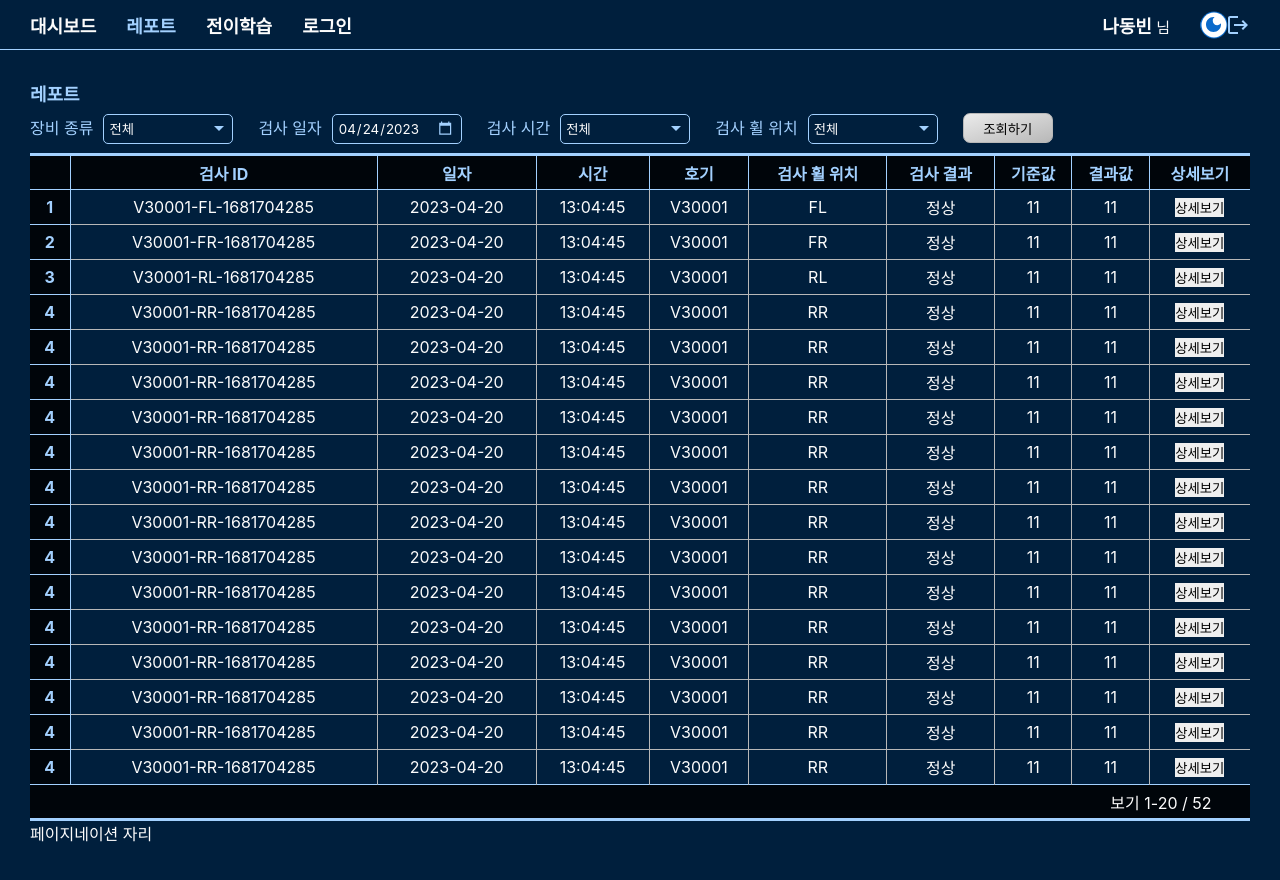
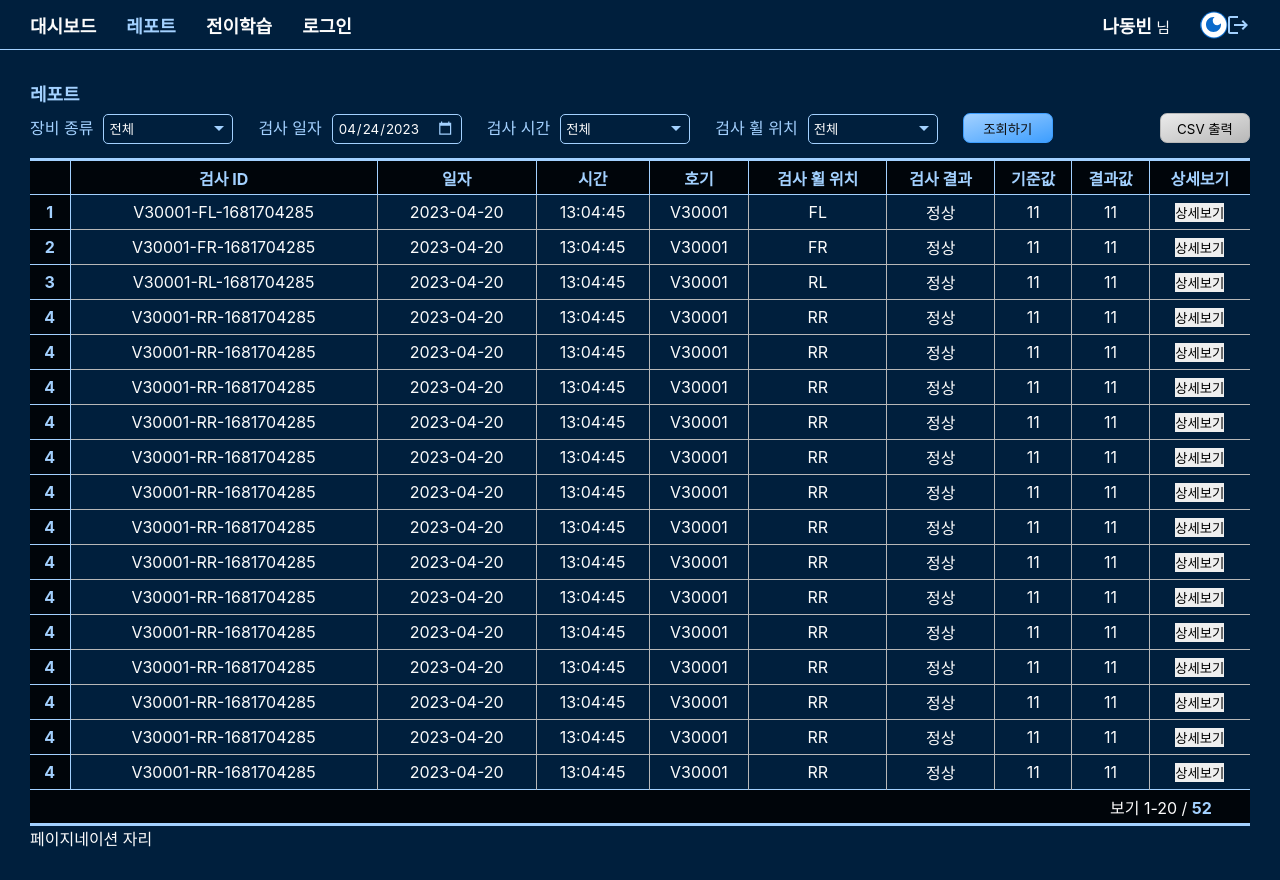
Before and after one commit to shpark0913/PJT_SEMAI, a React (Create React App) app in the folder frontend/: page /report in a window 1280 px wide. Built offline with nearby package versions, Linux system fonts and the light colour scheme; a web font is replaced by a local one.

Commit message:
:lipstick: [FE] report css
-

closes #S08P31A301-293

```diff
--- a/frontend/src/components/ReportPage/ReportTable.tsx
+++ b/frontend/src/components/ReportPage/ReportTable.tsx
@@ -216,7 +216,7 @@ function ReportTable() {
         <TFoot>
           <TR>
             <TD colSpan={8} />
-            <TD colSpan={2}>보기 1-20 / <span>52</span></TD>
+            <TD colSpan={2}>보기 1-20 / <span style={{color: "var(--emphasize-color)", fontWeight: "bold"}}>52</span></TD>
           </TR>
         </TFoot>
       </Table>
--- a/frontend/src/pages/ReportPage.tsx
+++ b/frontend/src/pages/ReportPage.tsx
@@ -2,7 +2,7 @@ import React, { useState} from 'react';
 import { Form } from "react-router-dom";
 import styled from "styled-components";
 
-import { Button } from "../components/ButtonComponents";
+import {Button, SemesButton} from "../components/ButtonComponents";
 import { Label } from "../components/ReportPage/FilterComponents"
 import ReportTable from "../components/ReportPage/ReportTable";
 import {useSelector} from "react-redux";
@@ -34,7 +34,8 @@ function ReportPage() {
   return (
     <ReportSection>
       <h1>레포트</h1>
-      <Form style={{height :"30px", marginBottom: "10px"}}>
+      <Form style={{height :"30px", marginBottom: "15px", display: "flex", justifyContent: "space-between"}}>
+        <div>
           <Label theme={theme}>
             장비 종류
             <select name="ohtSn">
@@ -68,9 +69,14 @@ function ReportPage() {
               <option value="RR">RR</option>
             </select>
           </Label>
+          <SemesButton width="90px" height="100%" type="submit">조회하기</SemesButton>
+        </div>
 
-        <Button width="90px" height="100%" type="submit">조회하기</Button>
+        <div>
+          <Button width="90px" height="100%" type="submit">CSV 출력</Button>
+        </div>
       </Form>
+
       <ReportTable />
     </ReportSection>
   );
```
Lines whose indentation alone changed are shown as unchanged.
